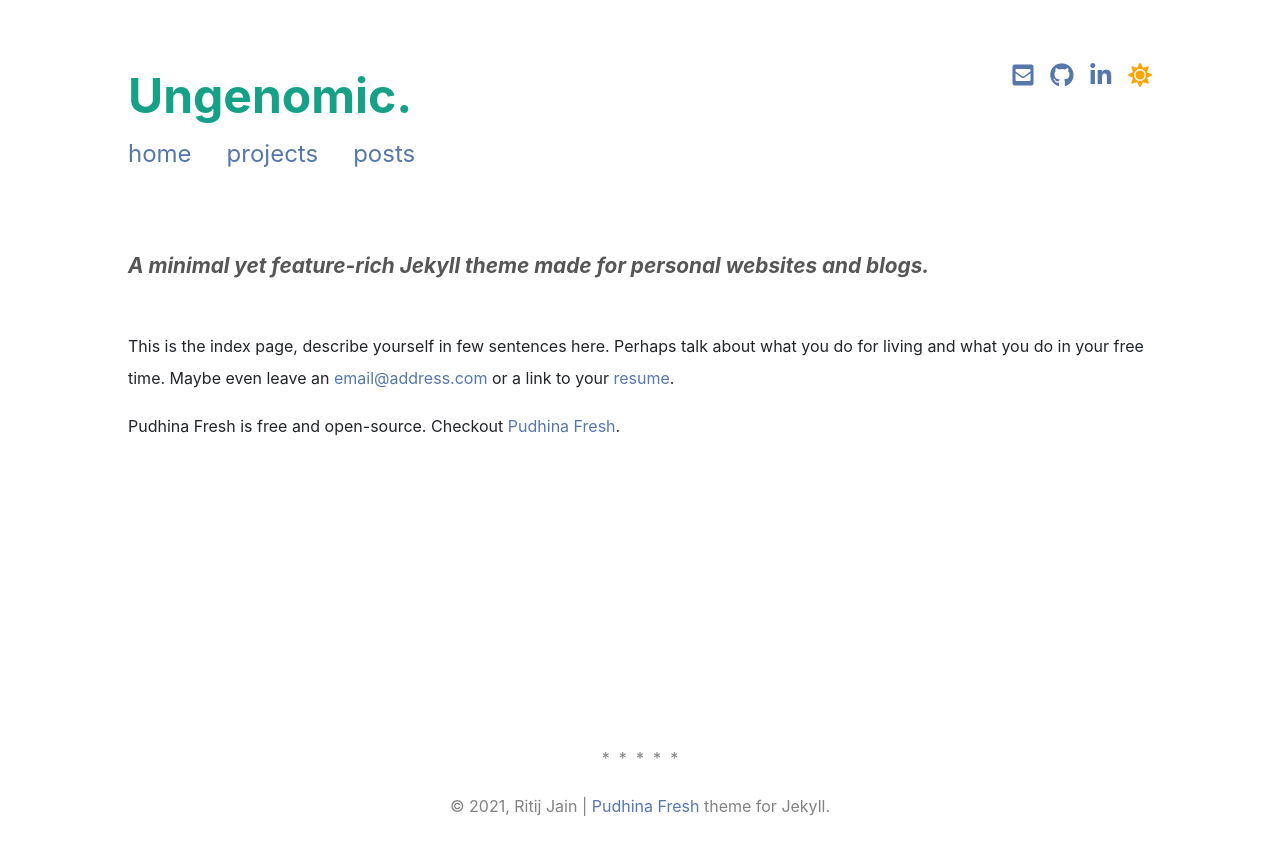
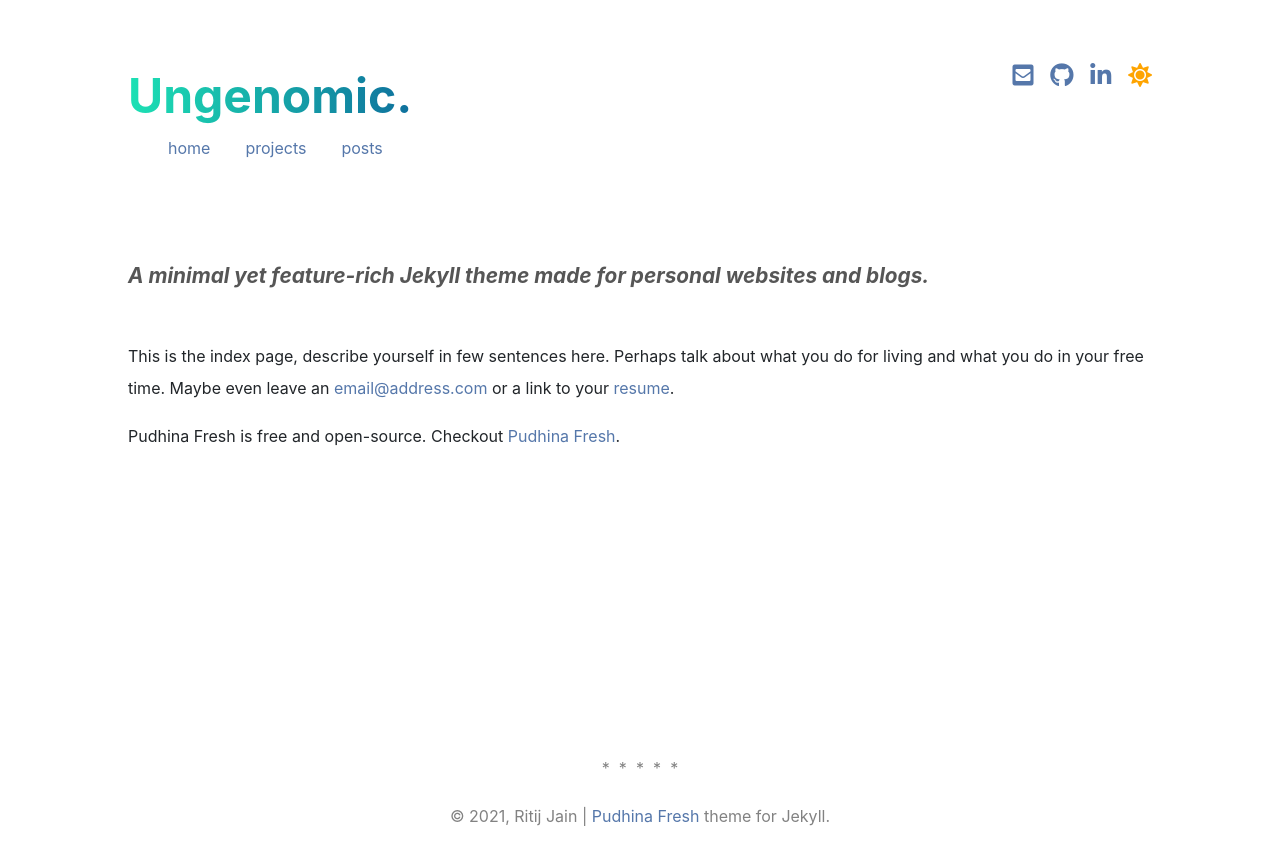
Before and after one commit to MurtoHilali/genemuse, a Jekyll site: the page built from index.md, in a window 1280 px wide. Shown: the top 865 px of the page. Built offline with Jekyll 4.4.1, drawn with Linux system fonts in a browser that asks for light colours; nearby versions of some CDN libraries; a style sheet for code colours, icons or effects is not loaded.

Commit message:
Update main.css

```diff
--- a/assets/css/main.css
+++ b/assets/css/main.css
@@ -88,9 +88,24 @@ th {
 a.logo:hover {
   font-size: 300%;
   font-weight: 700;
-  color: #16a085;
+  color: #1de1b4;
   display: block;
   text-decoration: none;
+
+  /* Create the gradient. */
+  background-image: linear-gradient(90deg, #1de1b4, #0f709d);
+
+  /* Set the background size and repeat properties. */
+  background-size: 100%;
+  background-repeat: repeat;
+
+  /* Use the text as a mask for the background. */
+  /* This will show the gradient as a text color rather than element bg. */
+  -webkit-background-clip: text;
+  -webkit-text-fill-color: transparent;
+  -moz-background-clip: text;
+  -moz-text-fill-color: transparent;
+}
 }
 
 .menu {
```
